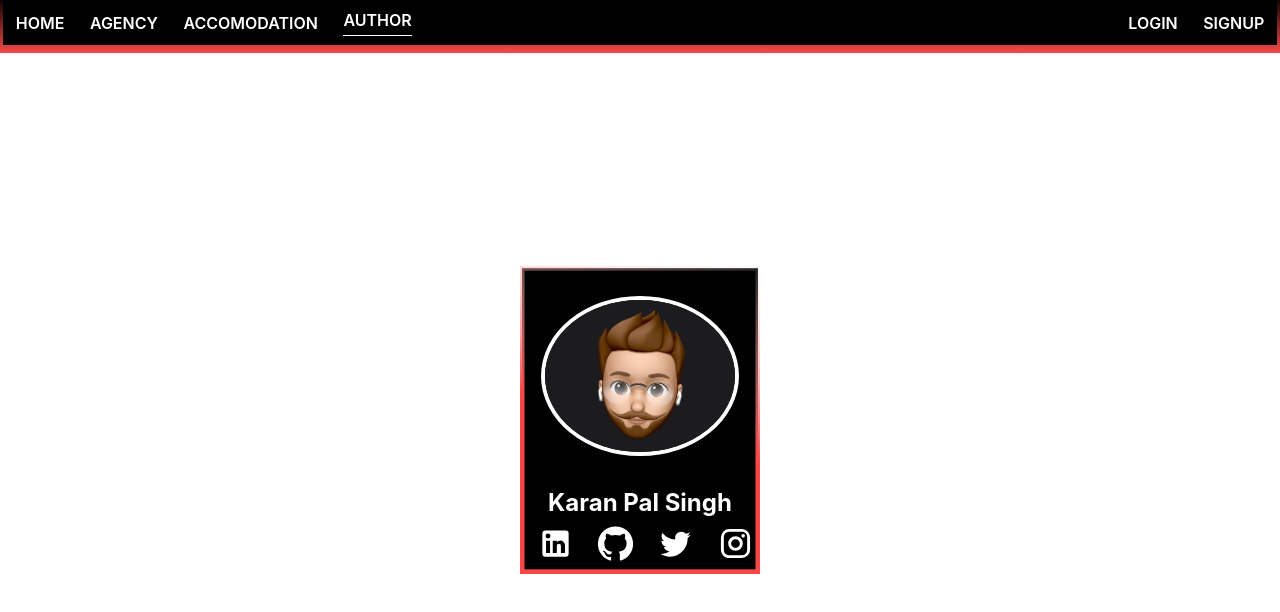
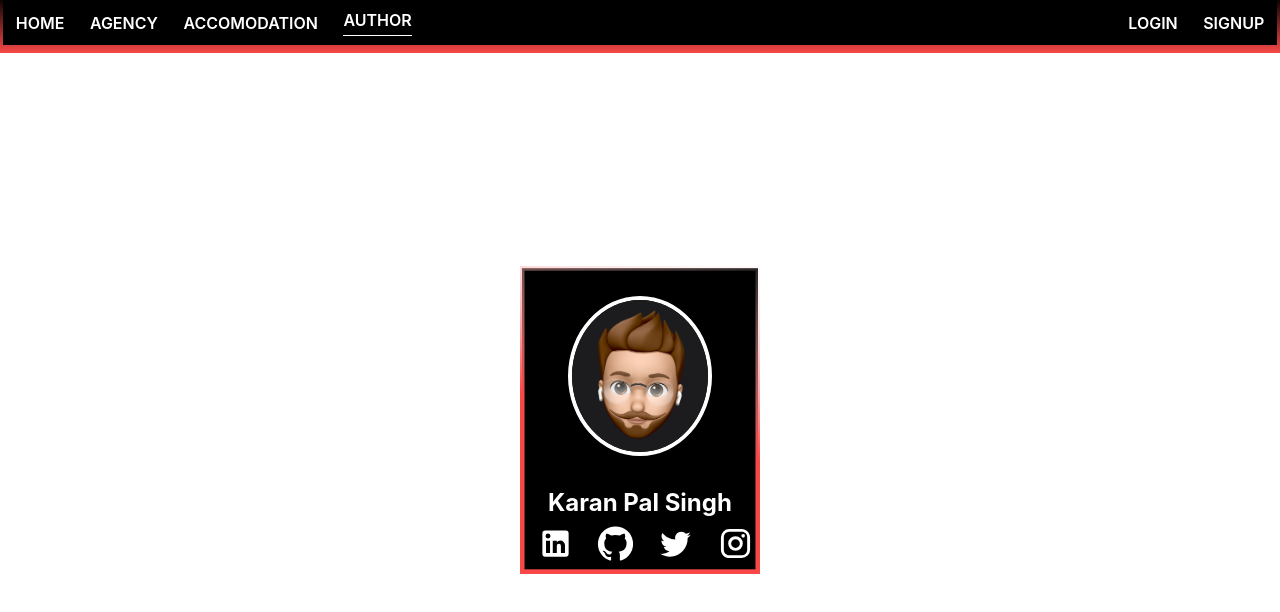
Before and after one commit to KDSGYT/way2way-react, a React (Create React App) app: page /#/author in a window 1280 px wide. Shown: the top 612 px of the page. Built offline with nearby package versions, Linux system fonts and the light colour scheme; no server answers; the database is empty.

Commit message:
Fixed the width and height of the author image in author page

```diff
--- a/src/Components/AuthorProfileImage/AuthorProfileImage.tsx
+++ b/src/Components/AuthorProfileImage/AuthorProfileImage.tsx
@@ -7,9 +7,9 @@ interface props {
     id?: string //id to style the component
 }
 
-const AuthorProfileImage: FC<props> = ({ image, className }) => {
+const AuthorProfileImage: FC<props> = ({ image, className, id }) => {
     return (
-        <div className={`profile-image ${className} `} >
+        <div className={`profile-image ${className} `} id={id}>
             <img src={image} alt="" />
         </div>
     )
--- a/src/Components/Profile/Profile.scss
+++ b/src/Components/Profile/Profile.scss
@@ -14,7 +14,9 @@
     background-repeat: no-repeat;
 
 
-
+    #author-image{
+        width: 60%;
+    }
 
     h1 {
         margin: auto;
--- a/src/Components/Profile/Profile.tsx
+++ b/src/Components/Profile/Profile.tsx
@@ -11,7 +11,7 @@ function Profile() {
 
     return (
         <div id="profile">
-            <AuthorProfileImage image={DP}/>
+            <AuthorProfileImage image={DP} id="author-image"/>
             <h1>Karan Pal Singh</h1>
             <ul id="social-media-links">
                 <li id="linked-in"><a target="_blank" rel="noreferrer" href="https://linkedin.com/in/KDSGYT" ><LinkedInIcon fontSize="large" /></a></li>
```
